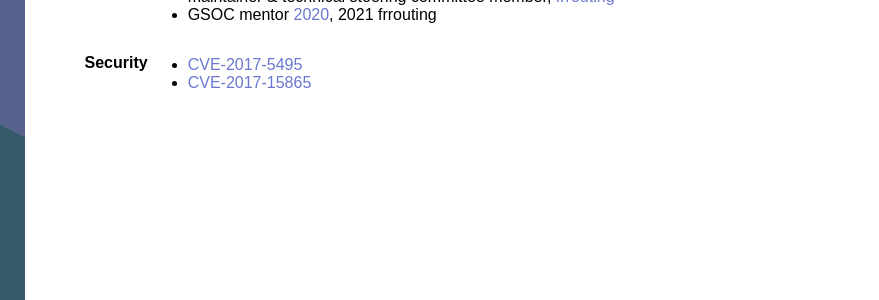
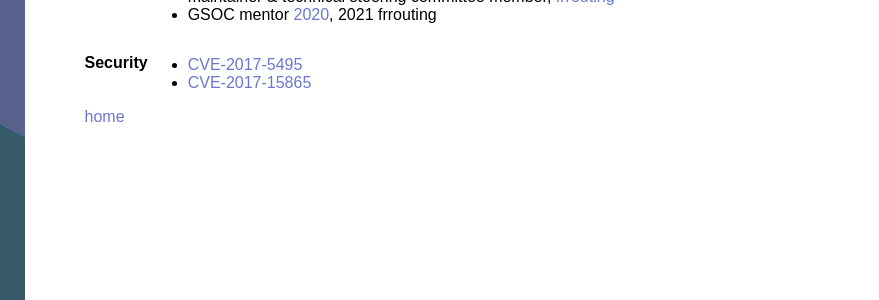
Before and after one commit to qlyoung/qlyoung.github.io, a Jekyll site: the page built from computers.html, in a window 1280 px wide. Shown: the part 319-619 px from the top of the page, without its empty margins (0-879 px from the left). Built offline with Jekyll 4.4.1, drawn with Linux system fonts in a browser that asks for light colours.

Commit message:
add home links to places
Signed-off-by: Quentin Young <qlyoung@qlyoung.net>

```diff
--- a/computers.html
+++ b/computers.html
@@ -40,6 +40,10 @@ title: computers
   <li><a href="https://nvd.nist.gov/vuln/detail/CVE-2017-15865">CVE-2017-15865</a></li>
 </ul>
 
+<div>
+<a href="/">home</a>
+</div>
+
 </div>
 
 <br clear=all>
--- a/work.html
+++ b/work.html
@@ -16,9 +16,9 @@ title: work
 
 </div>
 
-<footer>
+<div>
 <a href="/">home</a>
-</footer>
+</div>
 
 </div>
 
```
